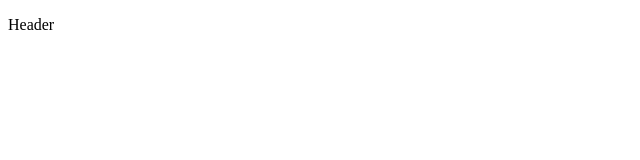
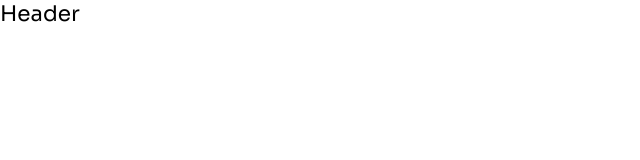
Before and after one commit to jsalazar1603/react-san-pedro, a React (Vite) app: page / in a window 1280 px wide. Shown: the top 160 px of the page, without its empty margins (0-640 px from the left). Built offline with nearby package versions, Linux system fonts and the light colour scheme.

Commit message:
añadir estilos globales

```diff
--- a/src/index.css
+++ b/src/index.css
@@ -0,0 +1,28 @@
+@import url("https://fonts.googleapis.com/css2?family=Sora:wght@100;200;300;400;500;600;700;800&display=swap");
+
+:root {
+  --font-size-sm: clamp(0.8rem, 0.17vw + 0.76rem, 0.89rem);
+  --font-size-base: clamp(1rem, 0.34vw + 0.91rem, 1.19rem);
+  --font-size-md: clamp(1.25rem, 0.61vw + 1.1rem, 1.58rem);
+  --font-size-lg: clamp(1.56rem, 1vw + 1.31rem, 2.11rem);
+  --font-size-xl: clamp(1.95rem, 1.56vw + 1.56rem, 2.81rem);
+  --font-size-xxl: clamp(2.44rem, 2.38vw + 1.85rem, 3.75rem);
+  --font-size-xxxl: clamp(3.05rem, 3.54vw + 2.17rem, 5rem);
+  --color-red-primary: #d90429;
+  --color-red-secondary: #ef233c;
+  --color-smoke: #edf2f4;
+  --color-gray-primary: #2b2d42;
+  --color-gray-secondary: #8d99ae;
+  --color-dark: #fff;
+  --color-light: #000;
+}
+
+html,
+body,
+* {
+  margin: 0;
+  padding: 0;
+  box-sizing: border-box;
+  font-family: "Sora", "Segoe UI", Tahoma, Geneva, Verdana, sans-serif;
+  font-size: var(--font-size-base);
+}
```
